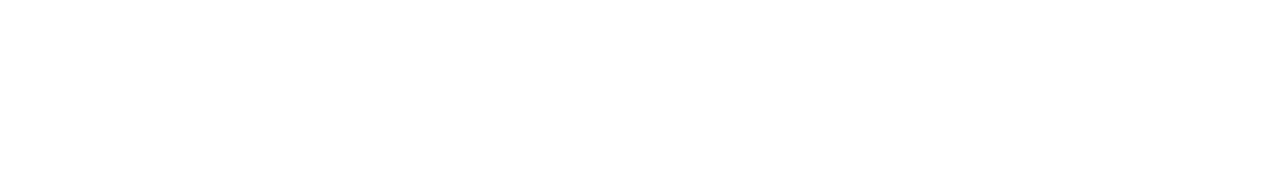
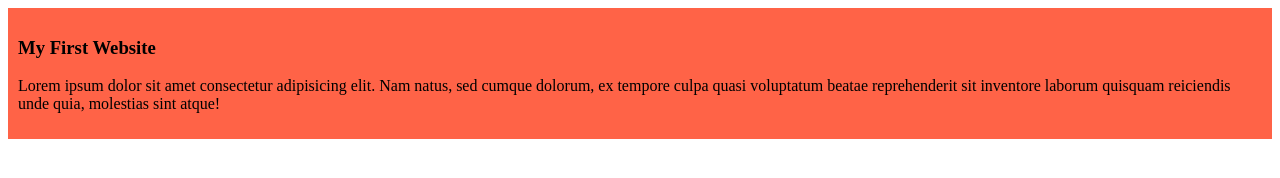
Before and after one commit to moontasirbillah0/my-third-repo, a plain HTML site: page index.html in a window 1280 px wide. Drawn offline with Linux system fonts and the light colour scheme.

Commit message:
added the first blog

```diff
--- a/index.html
+++ b/index.html
@@ -5,10 +5,16 @@
     <meta charset="UTF-8">
     <meta name="viewport" content="width=device-width, initial-scale=1.0">
     <title>My Third Website</title>
+    <link rel="stylesheet" href="styles/blog.css">
 </head>
 
 <body>
-
+    <div>
+        <h3>My First Website</h3>
+        <p>Lorem ipsum dolor sit amet consectetur adipisicing elit. Nam natus, sed cumque dolorum, ex tempore culpa
+            quasi voluptatum beatae reprehenderit sit inventore laborum quisquam reiciendis unde quia, molestias sint
+            atque!</p>
+    </div>
 </body>
 
 </html>
--- /dev/null
+++ b/styles/blog.css
@@ -0,0 +1,4 @@
+div {
+    background-color: tomato;
+    padding: 10px;
+}
```
